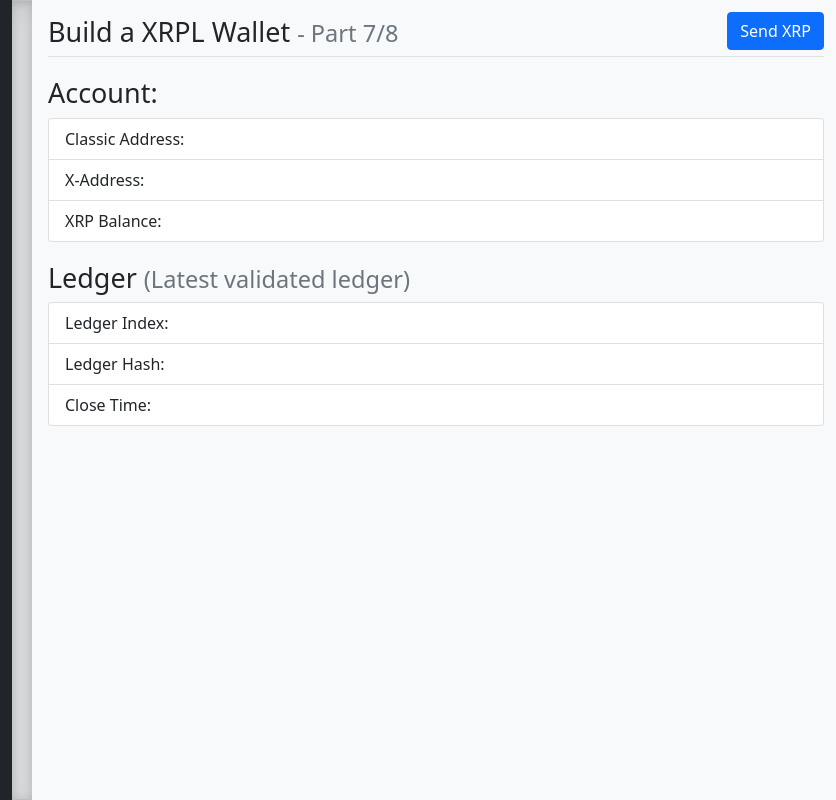
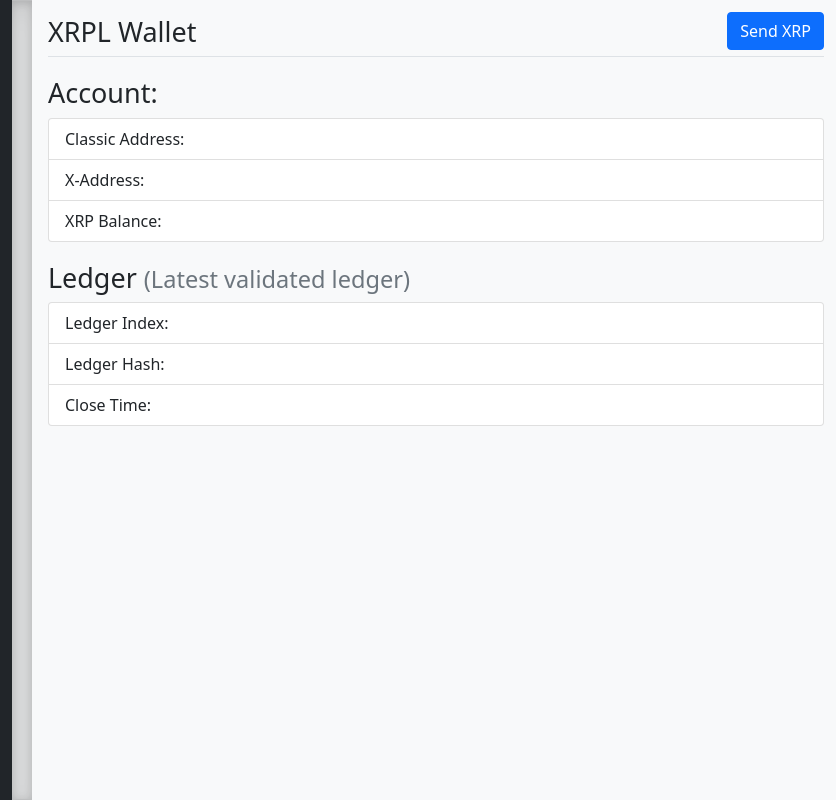
Before and after one commit to ItaloGustavoS/XRP-Wallet, an Electron app: page view/template.html in a window 1024 px wide. Shown: the full height of the page, 188-1024 px from the left. Drawn offline with Linux system fonts and the light colour scheme; no server answers.

Commit message:
Simplify header in template.html by removing unnecessary text and improving clarity

```diff
--- a/view/template.html
+++ b/view/template.html
@@ -60,10 +60,7 @@
         class="main-content tab-content d-flex flex-column flex-shrink-0 p-3"
       >
         <div class="header border-bottom">
-          <h3>
-            Build a XRPL Wallet
-            <small class="text-muted">- Part 7/8</small>
-          </h3>
+          <h3>XRPL Wallet</h3>
           <button
             type="button"
             class="btn btn-primary"
```
